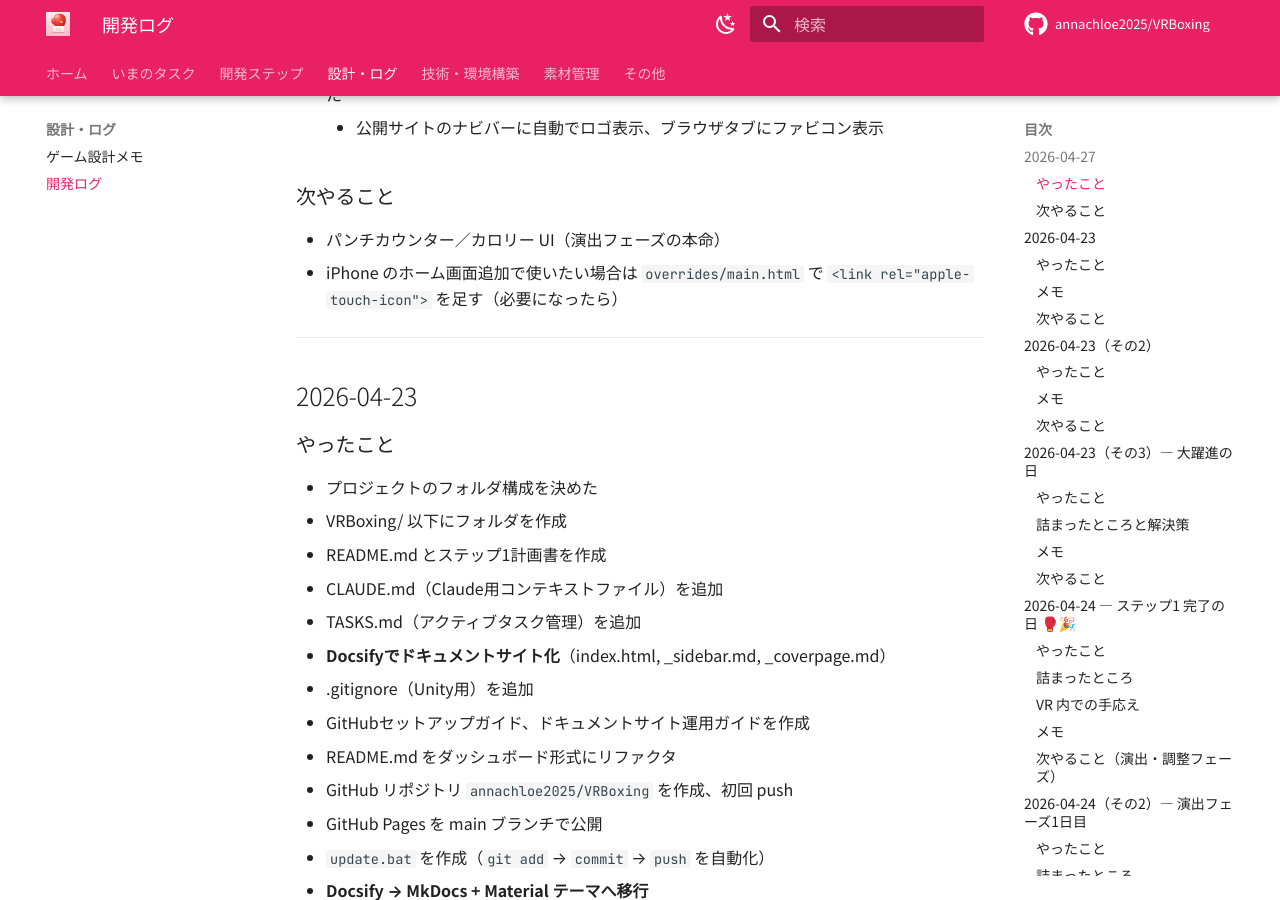
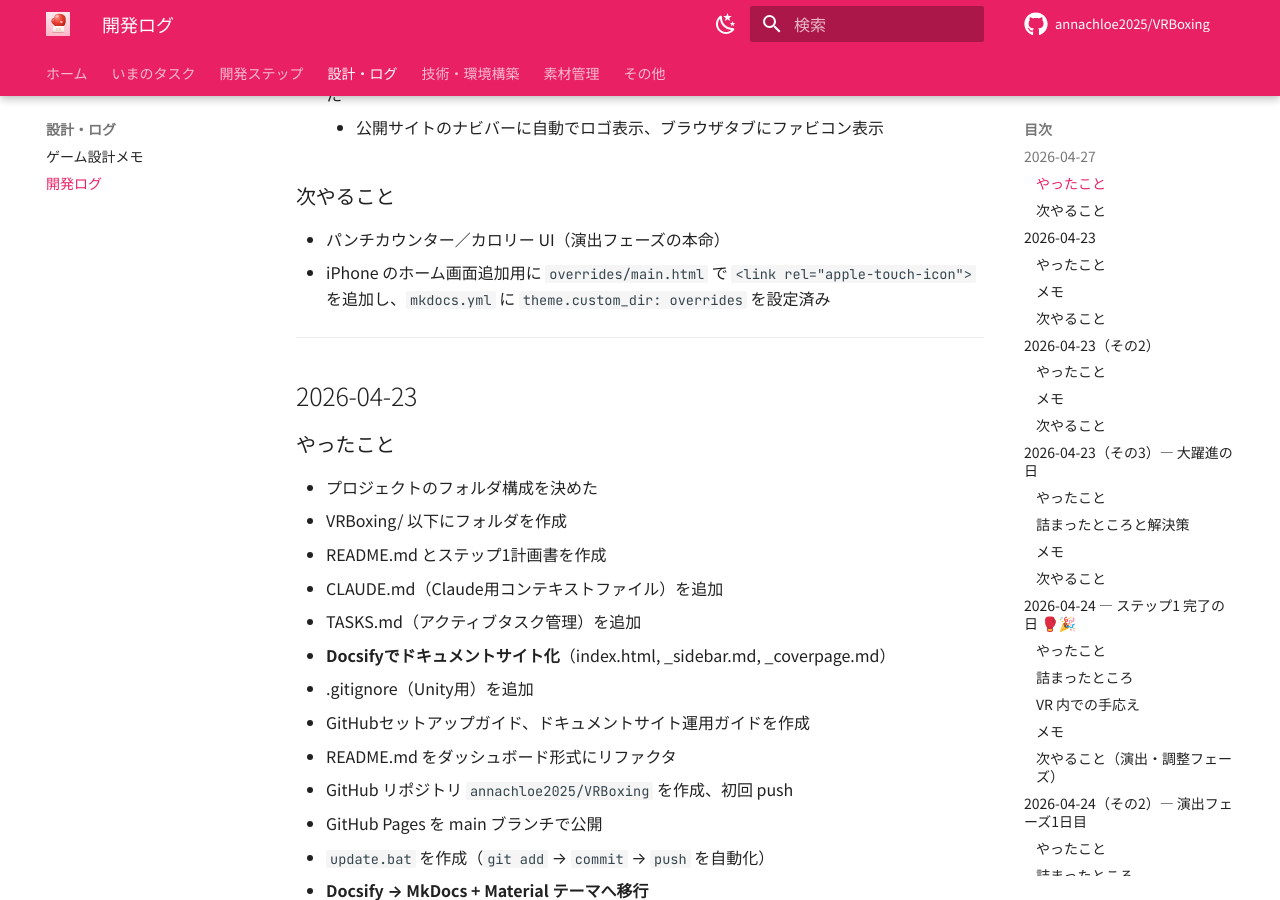
Before and after one commit to annachloe2025/VRBoxing, an MkDocs documentation site: the page built from docs/design/dev-log.md, in a window 1280 px wide and 900 px high, scrolled down 819 px. Built offline with MkDocs 1.6.1 and Material for MkDocs 9.7.7, drawn with Linux system fonts in a browser that asks for light colours; comment, search, counter and statistics services are not loaded.

Commit message:
iphone icon設定

```diff
--- a/docs/design/dev-log.md
+++ b/docs/design/dev-log.md
@@ -36,7 +36,7 @@
 ### 次やること
 
 - パンチカウンター／カロリー UI（演出フェーズの本命）
-- iPhone のホーム画面追加で使いたい場合は `overrides/main.html` で `<link rel="apple-touch-icon">` を足す（必要になったら）
+- iPhone のホーム画面追加用に `overrides/main.html` で `<link rel="apple-touch-icon">` を追加し、`mkdocs.yml` に `theme.custom_dir: overrides` を設定済み
 
 ---
 
--- a/mkdocs.yml
+++ b/mkdocs.yml
@@ -8,6 +8,7 @@
 theme:
   name: material
   language: ja
+  custom_dir: overrides
   logo: assets/icons/boxing-glove.svg
   favicon: assets/icons/favicon-32.png
   features:
--- /dev/null
+++ b/overrides/main.html
@@ -0,0 +1,9 @@
+{% extends "base.html" %}
+
+{# iPhone のホーム画面追加用アイコン、PWA 用アイコンを <head> に追加 #}
+{% block extrahead %}
+  <link rel="apple-touch-icon" sizes="180x180" href="{{ 'assets/icons/apple-touch-icon-180.png' | url }}">
+  <link rel="icon" type="image/svg+xml" href="{{ 'assets/icons/boxing-glove.svg' | url }}">
+  <link rel="icon" type="image/png" sizes="192x192" href="{{ 'assets/icons/favicon-192.png' | url }}">
+  <link rel="icon" type="image/png" sizes="512x512" href="{{ 'assets/icons/favicon-512.png' | url }}">
+{% endblock %}
```
Also changed, not shown: 1 other file.
